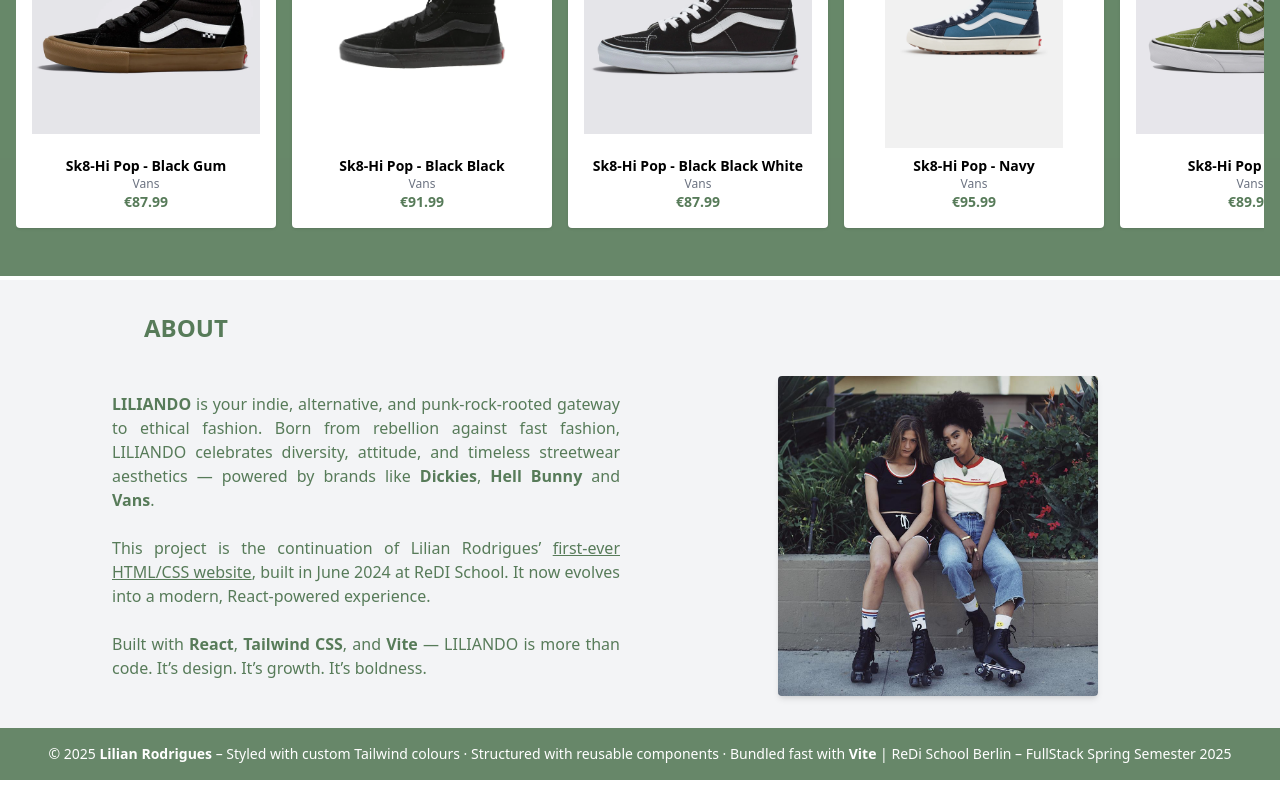
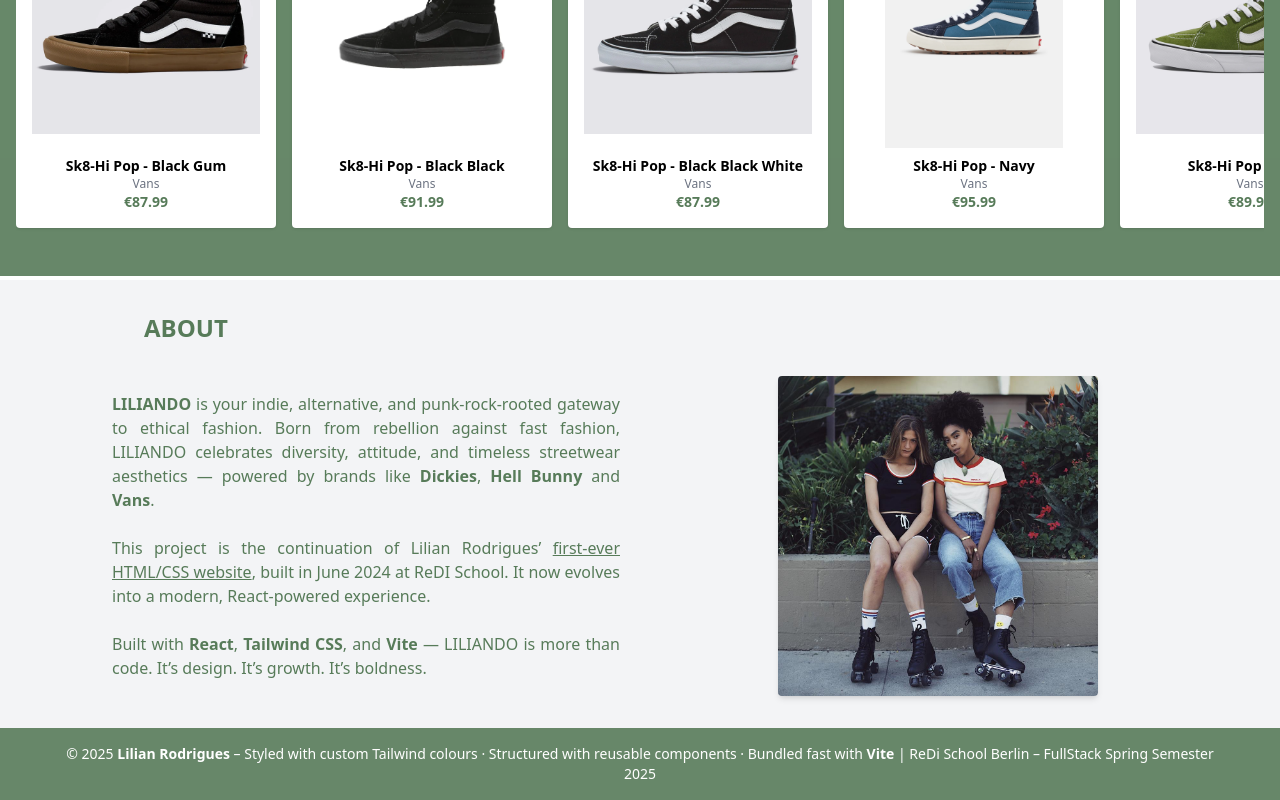
Before and after one commit to Lilian-CR/liliando_ecommerce, a React (Vite) app: page / in a window 1280 px wide. Shown: the part 1875-2675 px from the top of the page. Built offline with nearby package versions, Linux system fonts and the light colour scheme.

Commit message:
Update Footer.jsx

```diff
--- a/src/components/Footer.jsx
+++ b/src/components/Footer.jsx
@@ -1,10 +1,10 @@
 function Footer() {
   return (
-    <footer className="bg-primary/90 text-white text-xs md:text-sm py-4 px-4 md:px-8 leading-relaxed overflow-x-auto">
-      <div className="whitespace-nowrap text-center w-full">
-        © 2025 <strong>Lilian Rodrigues</strong> – Styled with custom Tailwind colours · Structured with reusable components · Bundled fast with <strong>Vite</strong> | ReDi School Berlin – FullStack Spring Semester 2025
-      </div>
-    </footer>
+    <footer className="bg-primary/90 text-white text-xs md:text-sm py-4 px-4 md:px-4 leading-relaxed">
+  <div className="max-w-6xl mx-auto text-center break-words">
+    © 2025 <strong>Lilian Rodrigues</strong> – Styled with custom Tailwind colours · Structured with reusable components · Bundled fast with <strong>Vite</strong> | ReDi School Berlin – FullStack Spring Semester 2025
+  </div>
+</footer>
   );
 }
 
```
